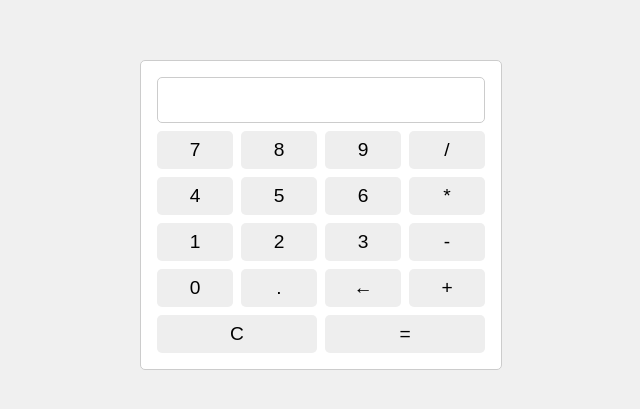
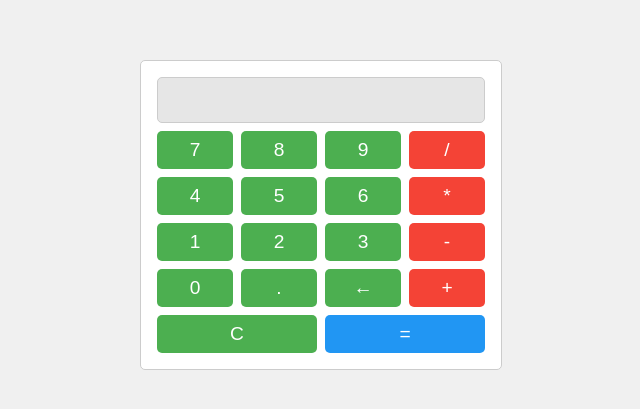
Before and after one commit to Jokosystem/Calculator, a plain HTML site: page index.html in a window 1280 px wide. Shown: the part 185-594 px from the top of the page, without its empty margins (319-959 px from the left). Drawn offline with Linux system fonts and the light colour scheme.

Commit message:
colors added

```diff
--- a/index.html
+++ b/index.html
@@ -29,21 +29,42 @@
             padding: 0.5rem;
             border: 1px solid #ccc;
             border-radius: 5px;
+            background-color: #e6e6e6;
+            color: #333;
         }
         button {
             font-size: 1.2rem;
             padding: 0.5rem;
             border: none;
-            background-color: #eee;
+            background-color: #4caf50;
+            color: #fff;
             border-radius: 5px;
             cursor: pointer;
             outline: none;
         }
         button:hover {
-            background-color: #ddd;
+            background-color: #3f9e40;
         }
         button:active {
-            background-color: #ccc;
+            background-color: #2d6b2c;
+        }
+        button.operator {
+            background-color: #f44336;
+        }
+        button.operator:hover {
+            background-color: #d3372b;
+        }
+        button.operator:active {
+            background-color: #98231c;
+        }
+        button.equal {
+            background-color: #2196f3;
+        }
+        button.equal:hover {
+            background-color: #1976d2;
+        }
+        button.equal:active {
+            background-color: #0d47a1;
         }
     </style>
 </head>
@@ -53,21 +74,21 @@
         <button onclick="addNumber(7)">7</button>
         <button onclick="addNumber(8)">8</button>
         <button onclick="addNumber(9)">9</button>
-        <button onclick="addOperator('/')">/</button>
+        <button onclick="addOperator('/')" class="operator">/</button>
         <button onclick="addNumber(4)">4</button>
         <button onclick="addNumber(5)">5</button>
         <button onclick="addNumber(6)">6</button>
-        <button onclick="addOperator('*')">*</button>
+        <button onclick="addOperator('*')" class="operator">*</button>
         <button onclick="addNumber(1)">1</button>
         <button onclick="addNumber(2)">2</button>
         <button onclick="addNumber(3)">3</button>
-        <button onclick="addOperator('-')">-</button>
+        <button onclick="addOperator('-')" class="operator">-</button>
         <button onclick="addNumber(0)">0</button>
         <button onclick="addDecimalPoint()">.</button>
         <button onclick="deleteLastDigit()">&larr;</button>
-        <button onclick="addOperator('+')">+</button>
+        <button onclick="addOperator('+')" class="operator">+</button>
         <button onclick="clearDisplay()" style="grid-column: span 2">C</button>
-        <button onclick="calculateResult()" style="grid-column: span 2">=</button>
+        <button onclick="calculateResult()" style="grid-column: span 2" class="equal">=</button>
     </div>
     <script src="calculatrice.js"></script>
 </body>
```
